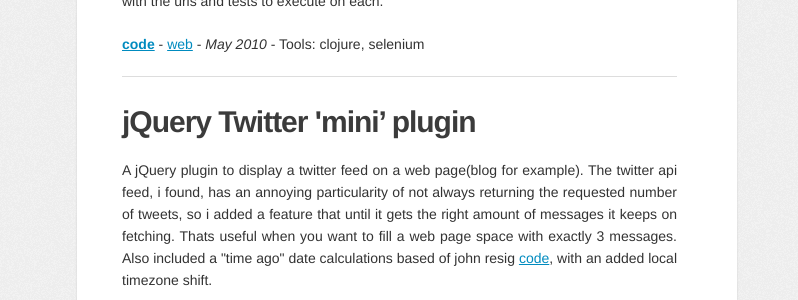
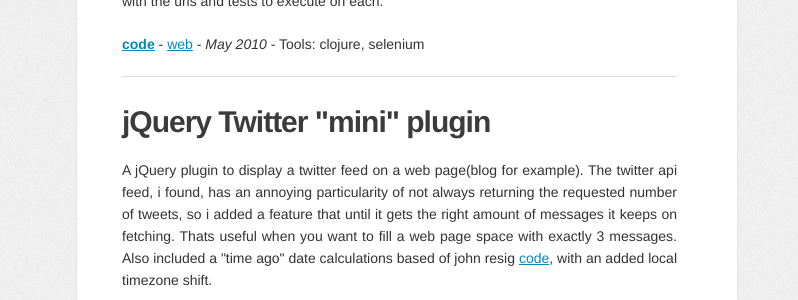
Before and after one commit to al3xandr3/al3xandr3.github.io, a Jekyll site: the page built from pages/code.html, in a window 1280 px wide. Shown: the part 1021-1321 px from the top of the page, without its empty margins (218-1016 px from the left). Built offline with Jekyll 4.4.1, drawn with Linux system fonts in a browser that asks for light colours.

Commit message:
code update

```diff
--- a/_org/pages/code.org
+++ b/_org/pages/code.org
@@ -31,7 +31,7 @@
 
 -------------------------------
 
-** jQuery Twitter 'mini’ plugin
+** jQuery Twitter "mini" plugin
 
 A jQuery plugin to display a twitter feed on a web page(blog for example). The twitter api feed, i found, has an annoying particularity of not always returning the requested number of tweets, so i added a feature that until it gets the right amount of messages it keeps on fetching. Thats useful when you want to fill a web page space with exactly 3 messages.
 Also included a "time ago" date calculations based of john resig [[http://ejohn.org/blog/javascript-pretty-date/][code]], with an added local timezone shift.
--- a/pages/code.html
+++ b/pages/code.html
@@ -74,7 +74,7 @@
 </div>
 
 <div id="outline-container-4" class="outline-3">
-<h3 id="sec-4">jQuery Twitter 'mini’ plugin </h3>
+<h3 id="sec-4">jQuery Twitter "mini" plugin </h3>
 <div class="outline-text-3" id="text-4">
 
 
```
